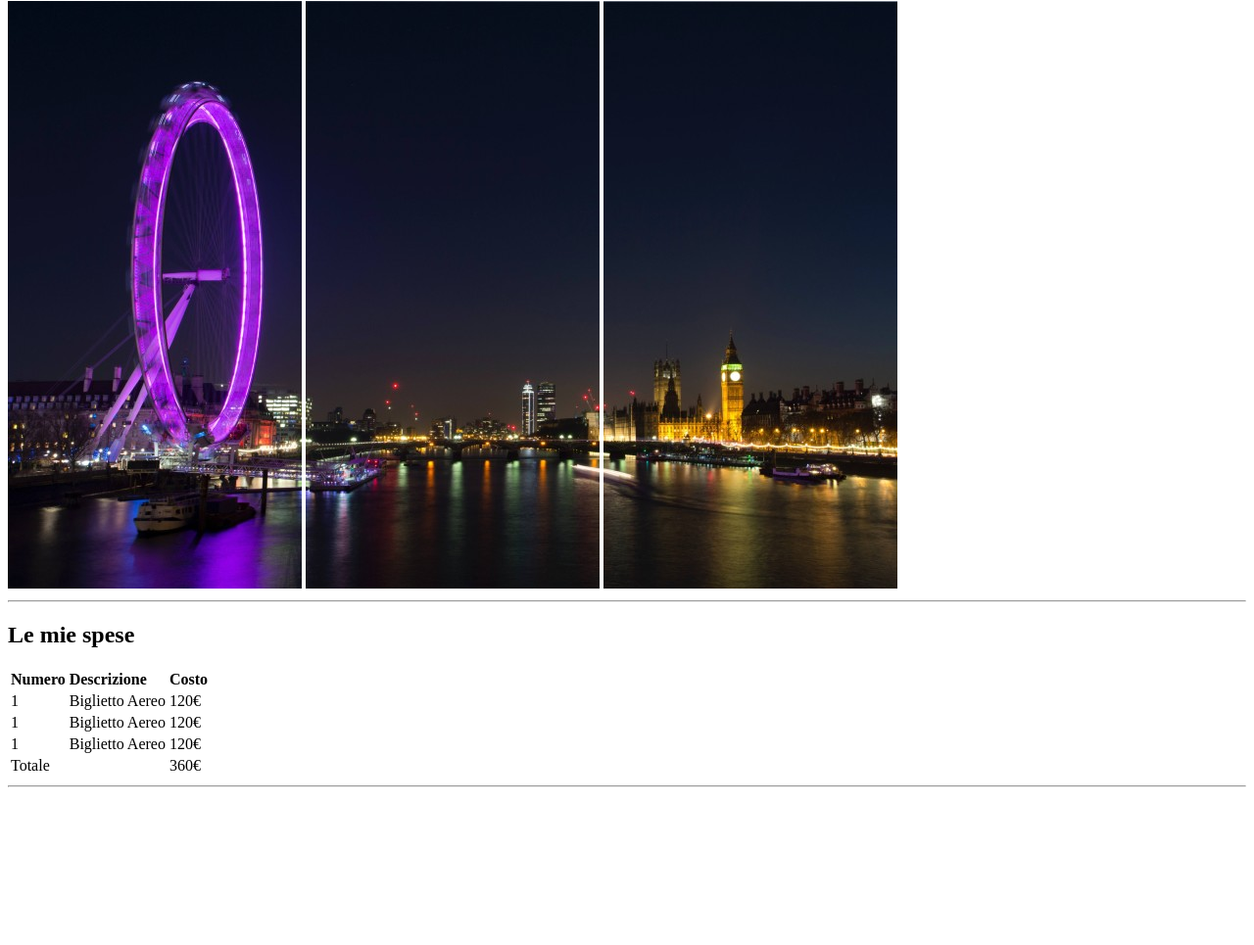
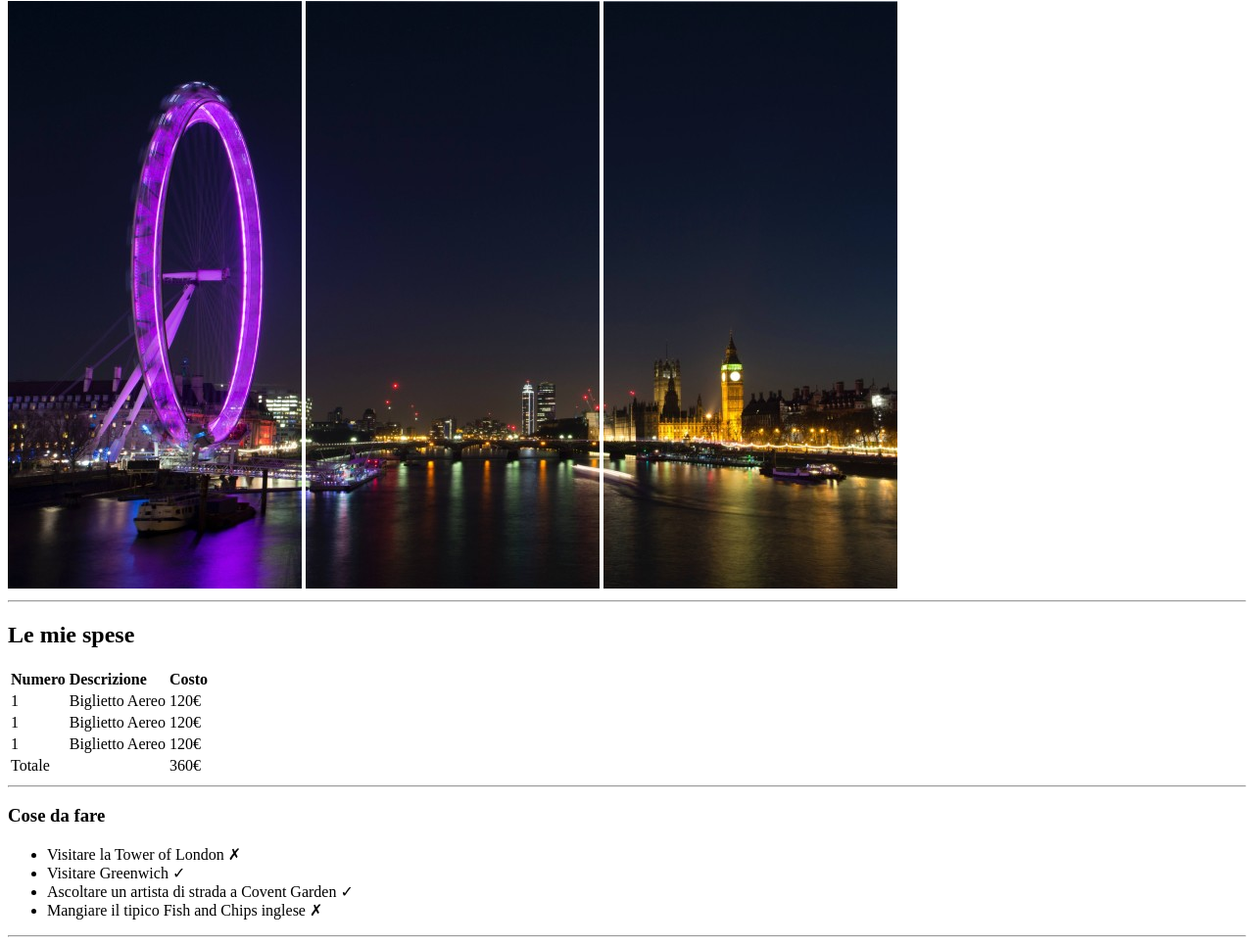
Before and after one commit to Francesca-Salvini/html-london-trip, a plain HTML site: page index.html in a window 1280 px wide. Shown: the part 79-1044 px from the top of the page at 98% size. Before the commit the page ends 891 px from the top, so only its background shows below. Drawn offline with Linux system fonts and the light colour scheme.

Commit message:
Cose da fare

```diff
--- a/index.html
+++ b/index.html
@@ -60,5 +60,19 @@
       </div>
     </section>
     <!--Fine Le mie spese-->
+
+    <!--Cose da fare-->
+    <section>
+      <div>
+        <h3>Cose da fare</h3>
+        <ul>
+          <li>Visitare la Tower of London &cross;</li>
+          <li>Visitare Greenwich &check;</li>
+          <li>Ascoltare un artista di strada a Covent Garden &check;</li>
+          <li>Mangiare il tipico Fish and Chips inglese &cross;</li>
+        </ul>
+        <hr />
+      </div>
+    </section>
   </body>
 </html>
```
